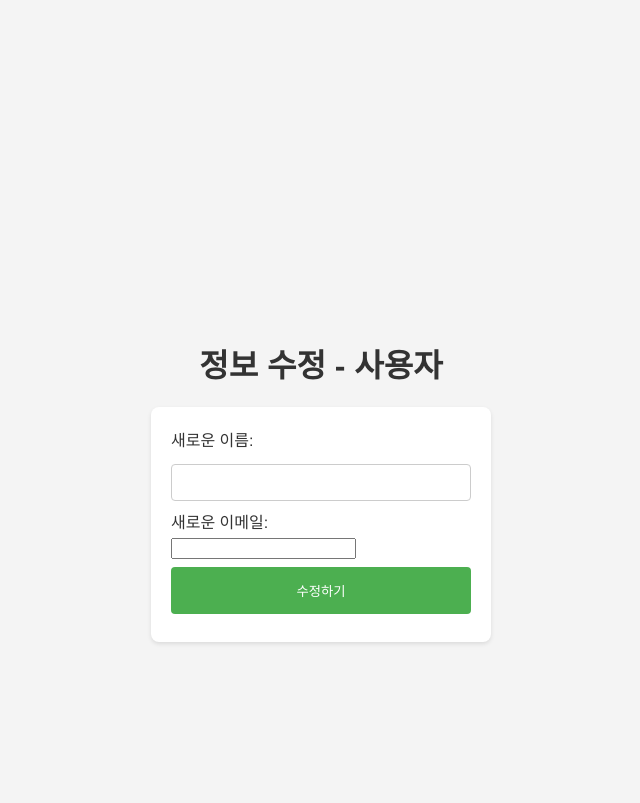
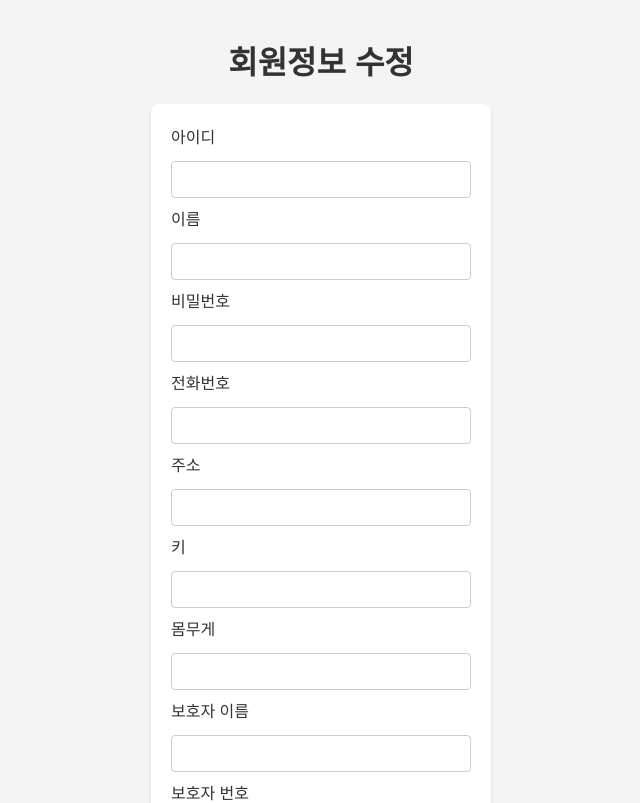
Before and after one commit to 2024-SMHRD-IS-IOT-2/SmartBathroom, a React (Create React App) app in the folder react-project/: page /changeui in a window 1280 px wide. Shown: the top 803 px of the page, without its empty margins (319-959 px from the left). Built offline with nearby package versions, Linux system fonts and the light colour scheme; no server answers; a web font is replaced by a local one.

Commit message:
유저인터페이스

```diff
--- a/react-project/src/pages/ChangeUiPage.jsx
+++ b/react-project/src/pages/ChangeUiPage.jsx
@@ -1,41 +1,103 @@
-import React, { useState } from 'react';
-import { useNavigate, useParams } from 'react-router-dom'; // useNavigate와 useParams 훅 사용
+import React, { useState, useEffect } from 'react';
+import { useNavigate, useParams } from 'react-router-dom';
+import axios from '../axios';
 
 const ChangeUiPage = () => {
-  const navigate = useNavigate(); // 페이지 이동을 위한 네비게이트 함수
+  const navigate = useNavigate();
   const { userId } = useParams(); // URL 파라미터에서 userId 추출
-  const [name, setName] = useState(''); // 이름 상태
-  const [email, setEmail] = useState(''); // 이메일 상태
 
-  // 정보 수정 폼 제출 핸들러
-  const handleSubmit = (e) => {
-    e.preventDefault(); // 폼 제출 시 페이지 리로드 방지
-    console.log(`UserID: ${userId}, Name: ${name}, Email: ${email}`); // 콘솔에 수정된 사용자 정보 출력
-    // 여기서 백엔드로 정보 수정 요청을 보내는 로직을 구현할 수 있습니다.
-    navigate('/user'); // 정보 수정 후 사용자 페이지로 이동
+  // 사용자 정보 상태 초기화
+  const [userInfo, setUserInfo] = useState({
+    id: '',
+    name: '',
+    userPw: '',
+    userNumber: '',
+    addr: '',
+    height: '',
+    weight: '',
+    guardianName: '',
+    guardianNumber: '',
+  });
+
+  // 컴포넌트 마운트 시 사용자 정보 불러오기
+  useEffect(() => {
+    const fetchUserInfo = async () => {
+      try {
+        // 서버로부터 사용자 정보 요청
+        const response = await axios.get(`/user/${userId}`);
+        setUserInfo(response.data); // 상태 업데이트
+      } catch (error) {
+        console.error('Error fetching user info:', error);
+      }
+    };
+
+    fetchUserInfo();
+  }, [userId]);
+
+  // 입력값 변경 시 상태 업데이트
+  const handleChange = (e) => {
+    const { id, value } = e.target;
+    setUserInfo(prev => ({ ...prev, [id]: value }));
+  };
+
+  // 폼 제출 핸들러
+  const handleSubmit = async (e) => {
+    e.preventDefault();
+
+    try {
+      // 수정된 사용자 정보를 서버로 전송
+      const response = await axios.post(`/user/handleModify`, userInfo);
+      if (response.data.result === "success") {
+        alert('회원 정보가 성공적으로 수정되었습니다.');
+        navigate('/user'); // 사용자 정보 페이지로 이동
+      } else {
+        alert('회원 정보 수정에 실패했습니다.');
+      }
+    } catch (error) {
+      console.error('Error updating user info:', error);
+      alert('회원 정보 수정 중 오류가 발생했습니다.');
+    }
   };
 
   return (
-    <div>
-      <h1>정보 수정 - 사용자 {userId}</h1>
+    <div className="change-ui-page">
+      <h1>회원정보 수정</h1>
       <form onSubmit={handleSubmit}>
         <div>
-          <label htmlFor="name">새로운 이름:</label>
-          <input
-            type="text"
-            id="name"
-            value={name}
-            onChange={(e) => setName(e.target.value)} // 이름 입력 상태 업데이트
-          />
+          <label htmlFor="name">아이디</label>
+          <input type="text" id="name" value={userInfo.name || ''} onChange={handleChange} />
         </div>
         <div>
-          <label htmlFor="email">새로운 이메일:</label>
-          <input
-            type="email"
-            id="email"
-            value={email}
-            onChange={(e) => setEmail(e.target.value)} // 이메일 입력 상태 업데이트
-          />
+          <label htmlFor="name">이름</label>
+          <input type="text" id="name" value={userInfo.name || ''} onChange={handleChange} />
+        </div>
+        <div>
+          <label htmlFor="userPw">비밀번호</label>
+          <input type="password" id="userPw" value={userInfo.userPw || ''} onChange={handleChange} />
+        </div>
+        <div>
+          <label htmlFor="userNumber">전화번호</label>
+          <input type="text" id="userNumber" value={userInfo.userNumber || ''} onChange={handleChange} />
+        </div>
+        <div>
+          <label htmlFor="addr">주소</label>
+          <input type="text" id="addr" value={userInfo.addr || ''} onChange={handleChange} />
+        </div>
+        <div>
+          <label htmlFor="height">키</label>
+          <input type="text" id="height" value={userInfo.height || ''} onChange={handleChange} />
+        </div>
+        <div>
+          <label htmlFor="weight">몸무게</label>
+          <input type="text" id="weight" value={userInfo.weight || ''} onChange={handleChange} />
+        </div>
+        <div>
+          <label htmlFor="guardianName">보호자 이름</label>
+          <input type="text" id="guardianName" value={userInfo.guardianName || ''} onChange={handleChange} />
+        </div>
+        <div>
+          <label htmlFor="guardianNumber">보호자 번호</label>
+          <input type="text" id="guardianNumber" value={userInfo.guardianNumber || ''} onChange={handleChange} />
         </div>
         <button type="submit">수정하기</button>
       </form>
--- a/react-project/src/pages/LoginPage.jsx
+++ b/react-project/src/pages/LoginPage.jsx
@@ -1,6 +1,6 @@
 import React, { useState } from 'react';
 import { useNavigate } from 'react-router-dom'; // 페이지 이동을 위해 useNavigate 훅을 사용합니다.
-import axios from 'axios'; // axios를 임포트합니다.
+import axios from '../axios'; // axios를 임포트합니다.
 
 const LoginPage = () => {
   const [userId, setUserId] = useState(''); // 아이디 상태
```
Also changed, not shown: 1 other file (tests, documents, lock files or other folders).
